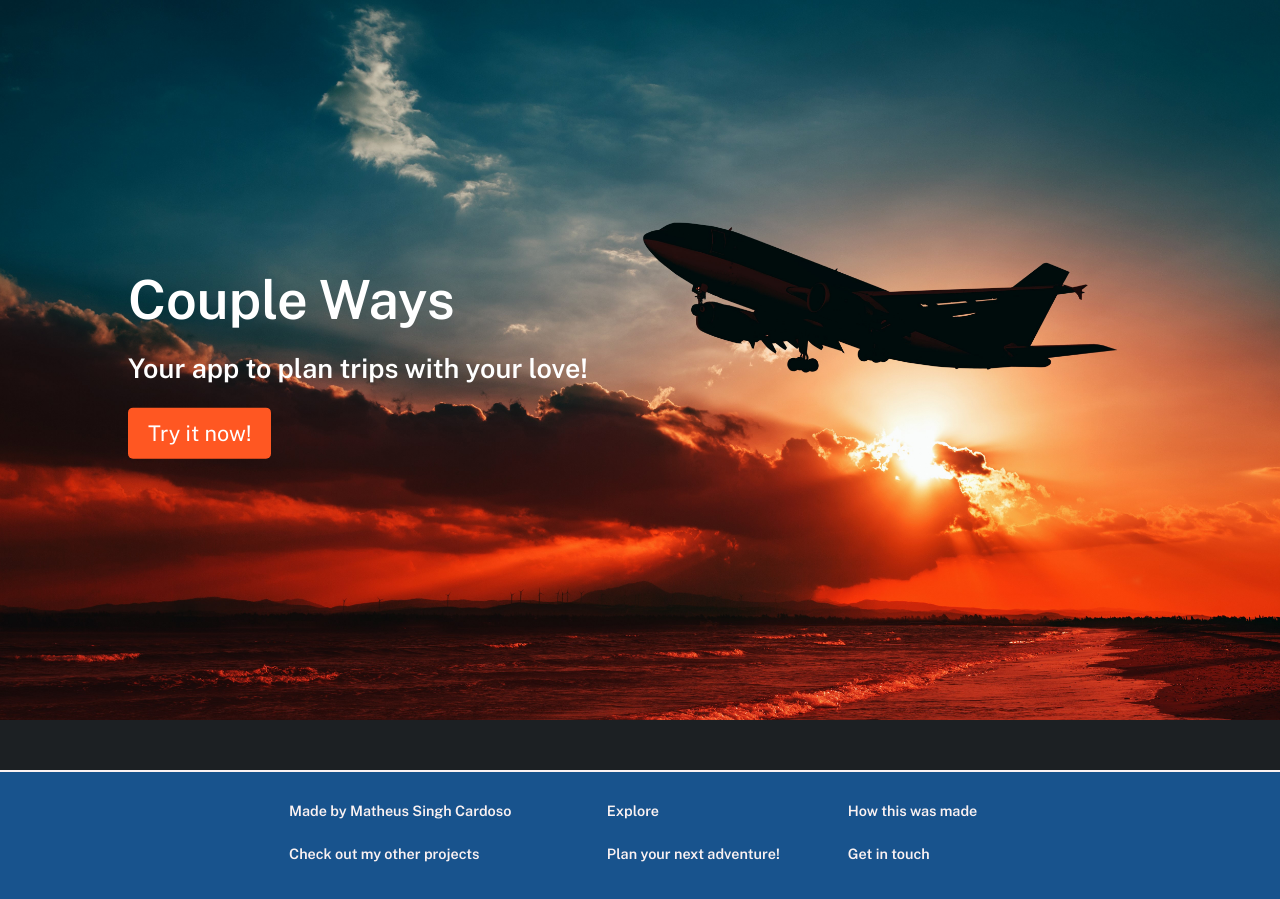
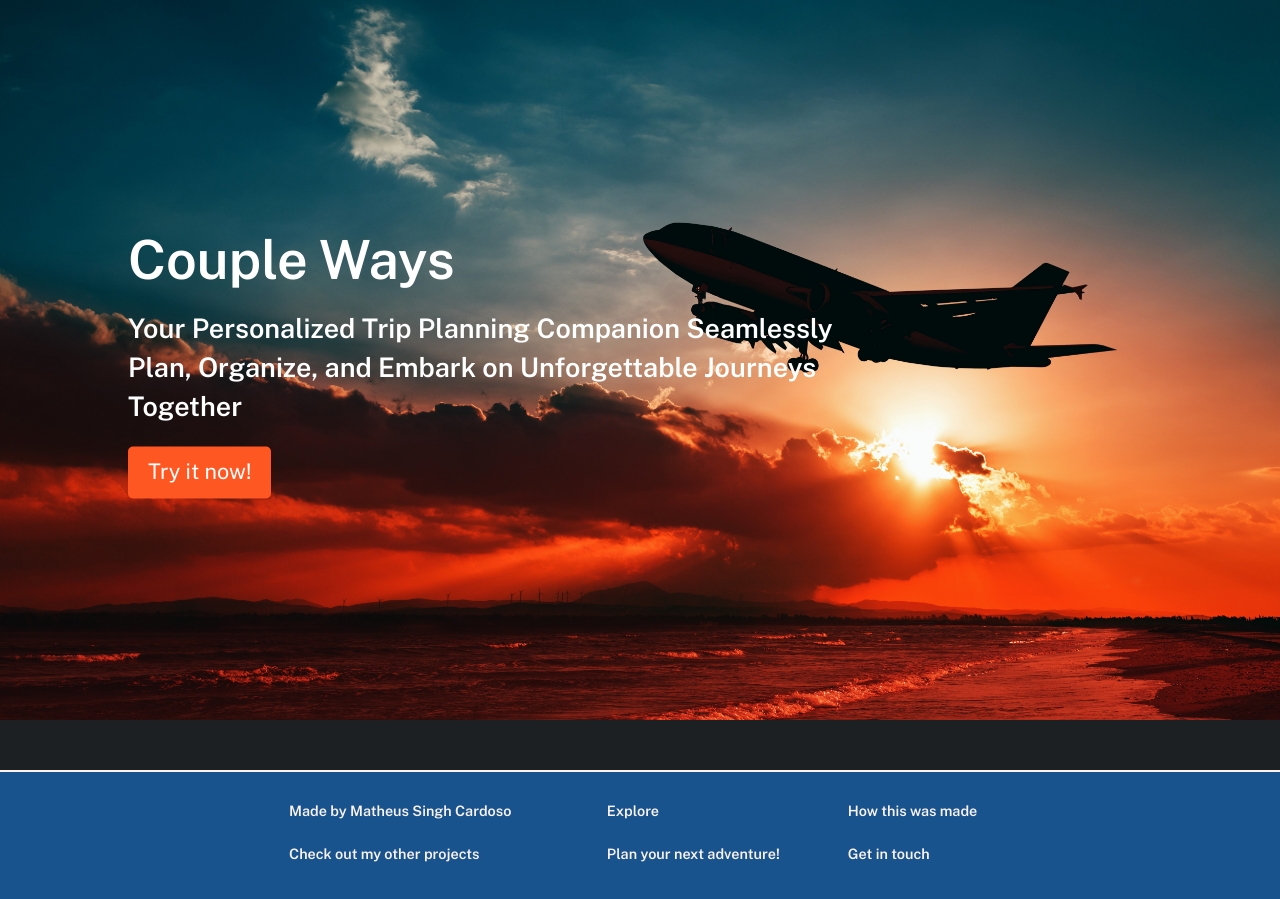
Before and after one commit to Snapcaszz/CoupleWays, a Flask app: page / in a window 1280 px wide. Shown: the part 85-984 px from the top of the page. Run offline with Flask 3, Linux system fonts and the light colour scheme.

Commit message:
added readme.md description and finished first version of the app

```diff
--- a/couple_ways/static/css/landing_page.css
+++ b/couple_ways/static/css/landing_page.css
@@ -19,6 +19,7 @@
     left: 10%;
     transform: translateY(-50%);
     color: #fff;
+    width: 40rem;
 }
 
 .banner-text h1 {
--- a/couple_ways/templates/landing_page.html
+++ b/couple_ways/templates/landing_page.html
@@ -9,7 +9,7 @@
         <img src="{{ url_for('static', filename='img/banner.jpg') }}" alt="Couple Ways - banner">
         <div class="banner-text">
             <h1>Couple Ways</h1>
-            <h2>Your app to plan trips with your love!</h2>
+            <h2>Your Personalized Trip Planning Companion Seamlessly Plan, Organize, and Embark on Unforgettable Journeys Together</h2>
             <a class="btn" href="{{ url_for('pages.register') }}">Try it now!</a>
         </div>
     </div>
```
Also changed, not shown: README.md, 1 other file.
